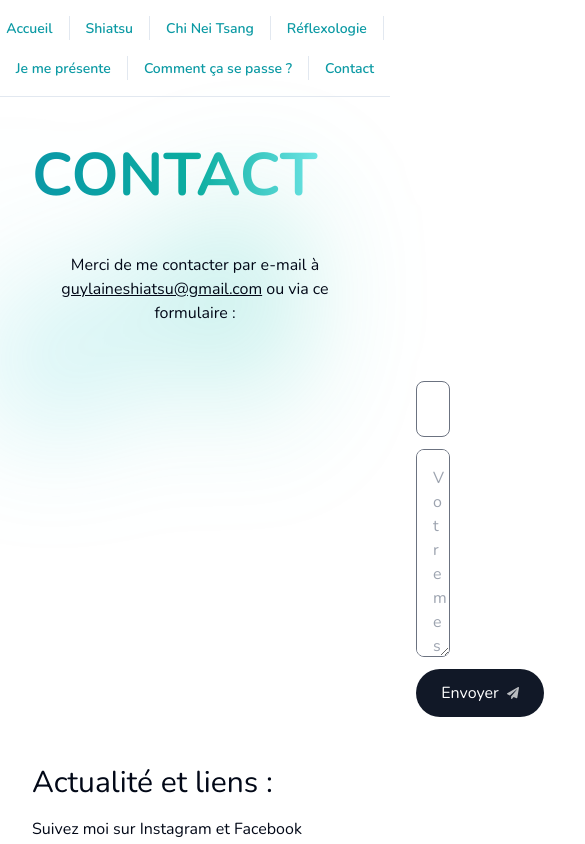
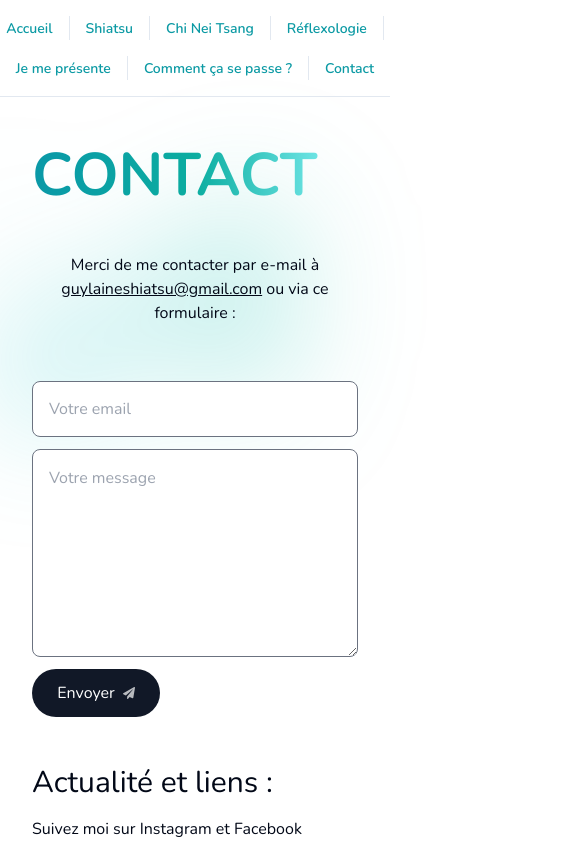
Before and after one commit to Gonzo641/guylaine-app, a Next.js app: page /contact in a window 390 px wide. Shown: the top 844 px of the page, 585 px wide, since content can reach past the window. Built offline with nearby package versions, Linux system fonts and the light colour scheme; no server answers.

Commit message:
fix contact

```diff
--- a/app/contact/page.tsx
+++ b/app/contact/page.tsx
@@ -56,7 +56,7 @@ export default function ContactPage() {
         </div>
 
           <form
-              className="mt-10 flex flex-col dark:text-black px-96"
+              className="mt-10 flex flex-col dark:text-black lg:px-56 xl:px-96"
               action={async (formData) => {
                   const { data, error } = await sendEmail(formData);
 
```
